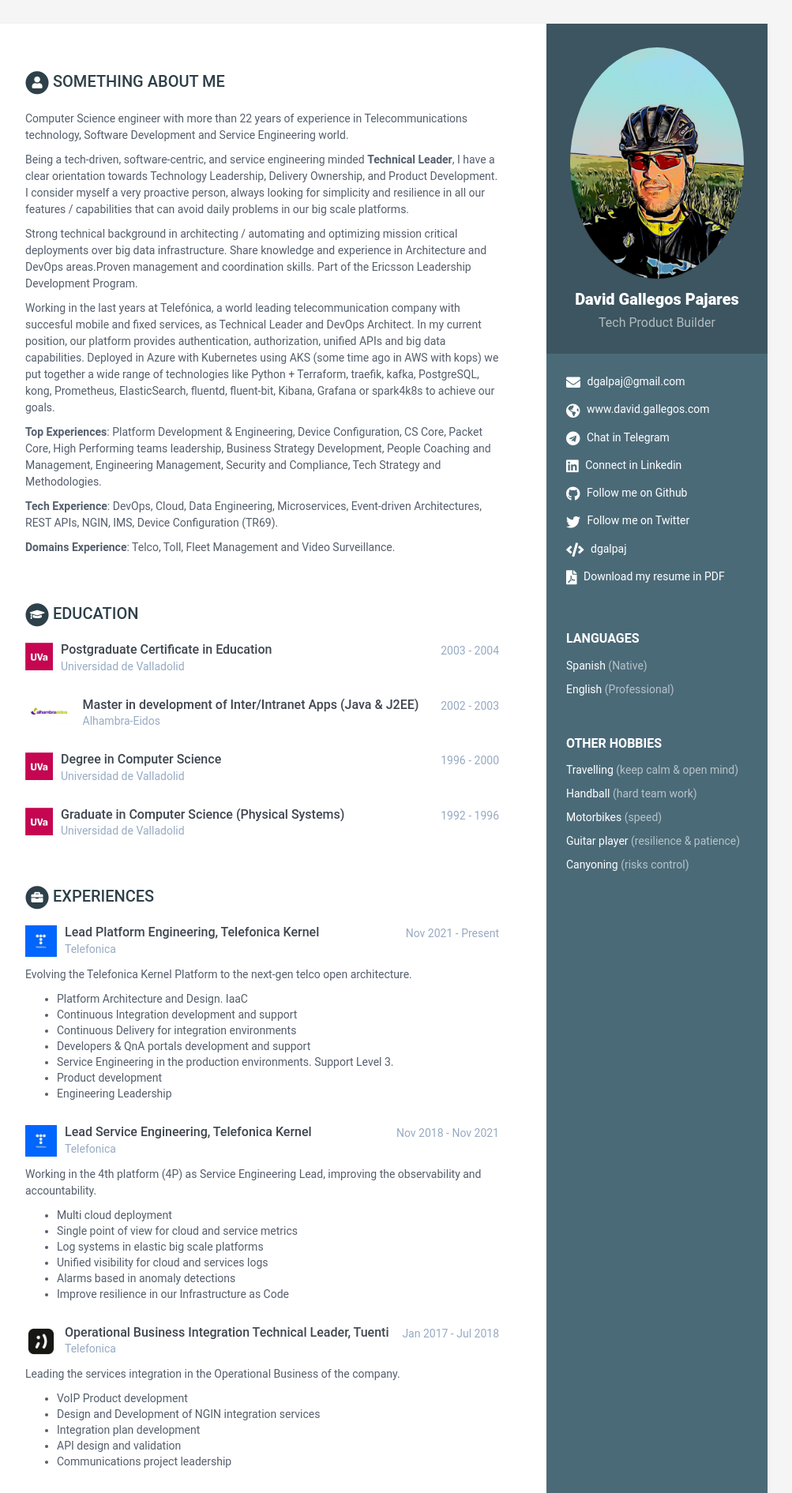
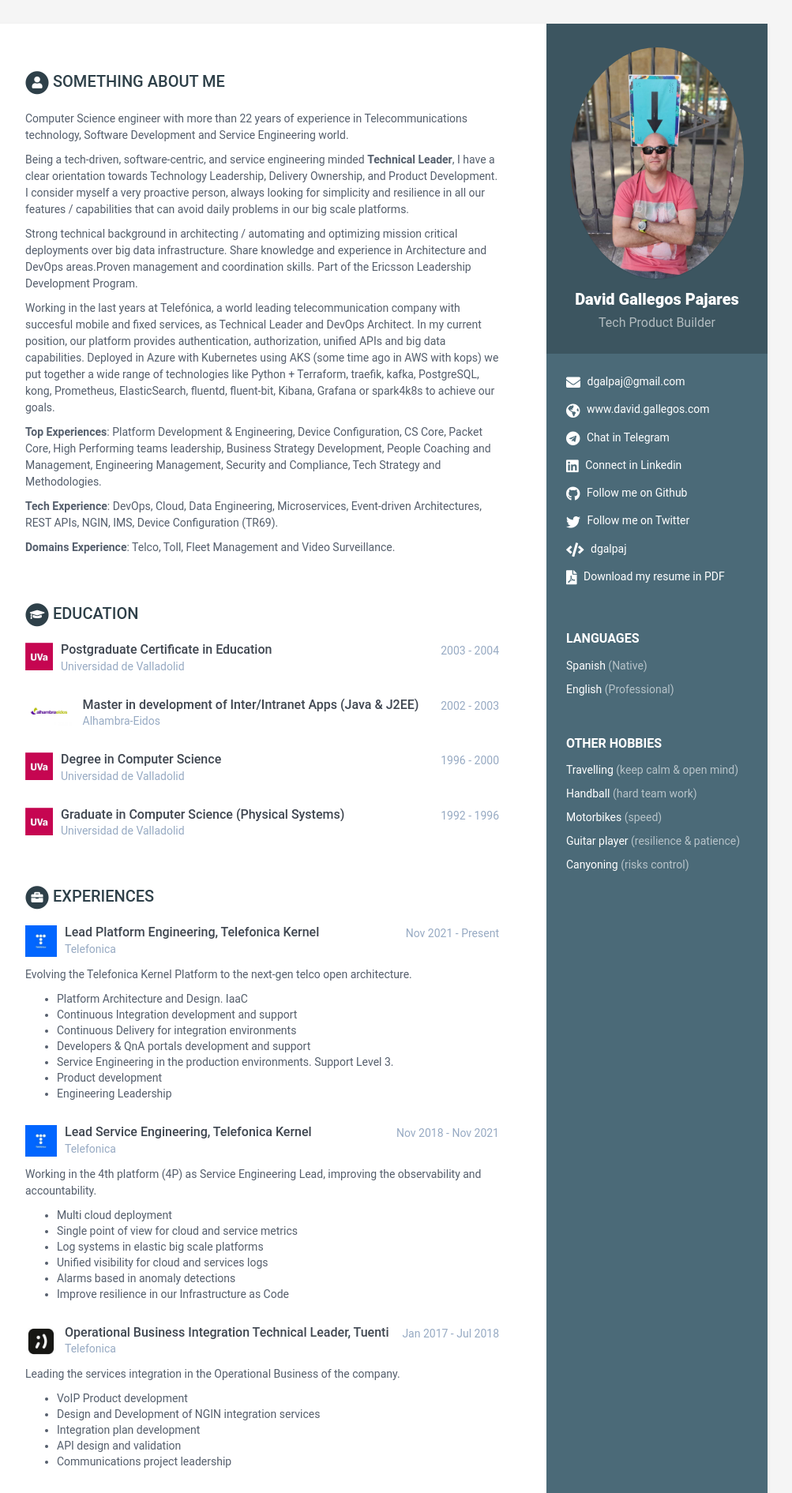
Before and after one commit to dgalpaj/dgalpaj.github.io, a Jekyll site: the page built from index.html, in a window 1280 px wide. Shown: the top 1891 px of the page at 79% size, without its empty margins (168-1171 px from the left). Built offline with Jekyll 4.4.1, drawn with Linux system fonts in a browser that asks for light colours.

Commit message:
change photo

```diff
--- a/_data/data.yml
+++ b/_data/data.yml
@@ -9,7 +9,7 @@ sidebar:
     # Profile information
     name: David Gallegos Pajares
     tagline: Tech Product Builder
-    avatar: profile.jpg  #place a 100x100 picture inside /assets/images/ folder and provide the name of the file below
+    avatar: IMG-20190609-WA0031.jpg  #place a 100x100 picture inside /assets/images/ folder and provide the name of the file below
 
     # Sidebar links
     email: dgalpaj@gmail.com
```
